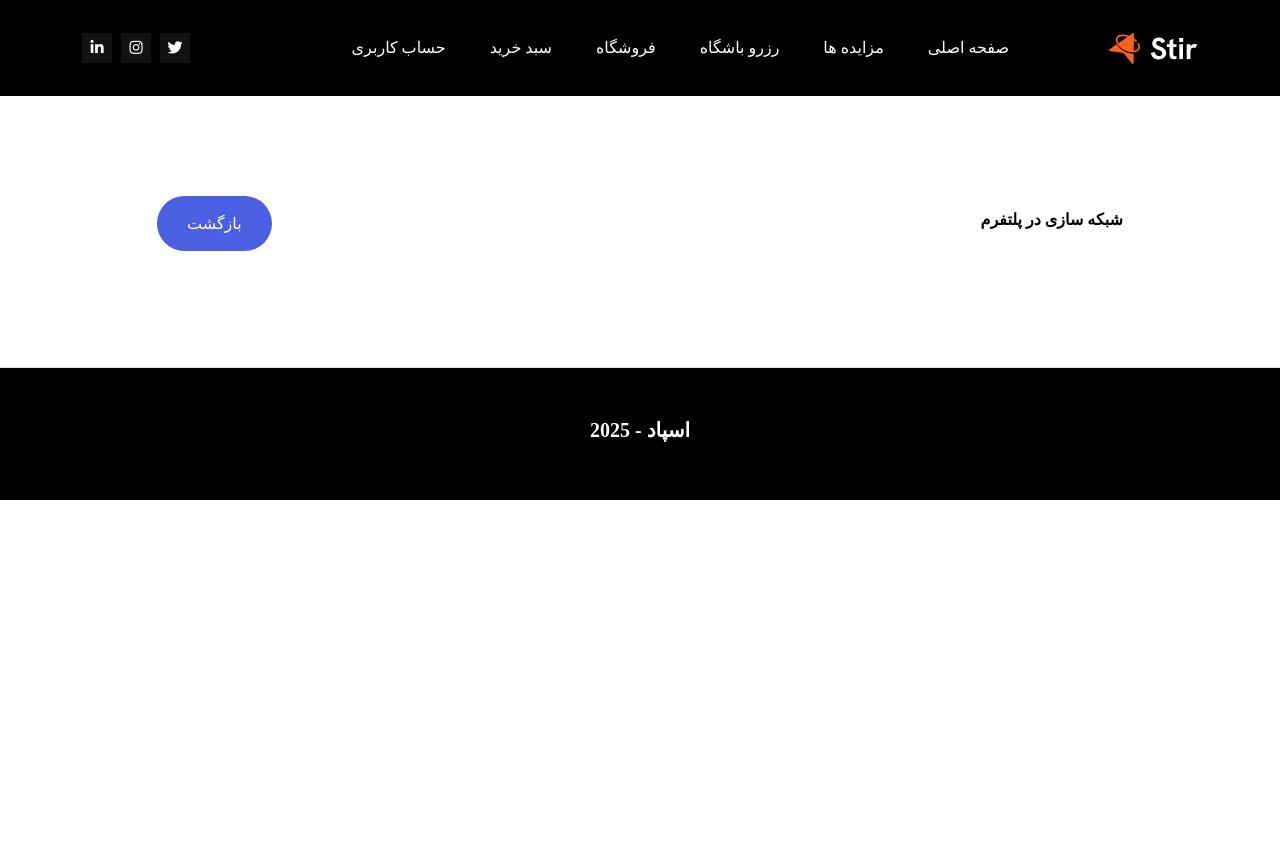
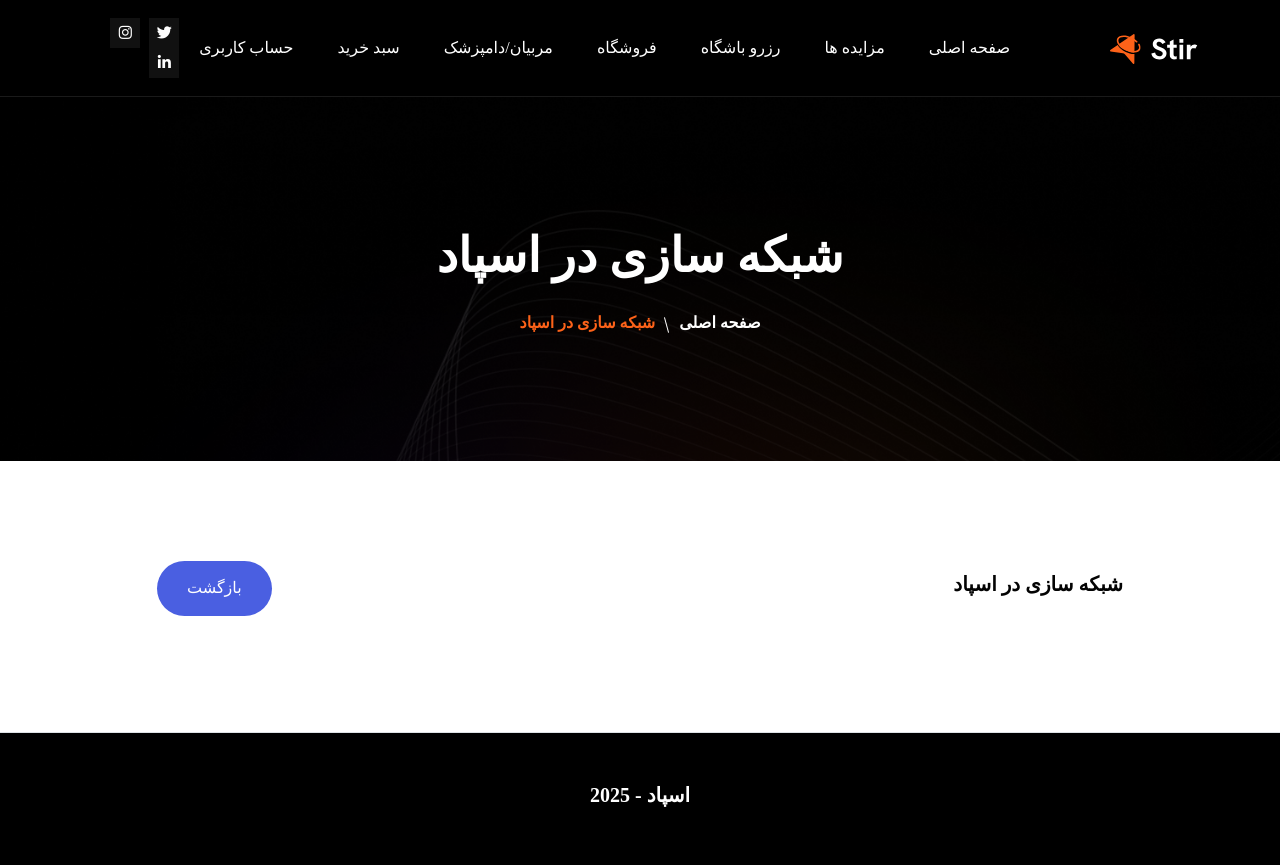
Before and after one commit to AbolfazlAbdi48/aspad, a Django app: page /account/profile/match/ in a window 1280 px wide. Before the commit the page ends 500 px from the top, so only its background shows below. Run offline with Django 5.2, Linux system fonts and the light colour scheme; a user stored in the database is signed in; tables that the repository leaves empty hold one stand-in row (values such as "Sample post"); some libraries are stand-ins or nearby versions; some web fonts are replaced.

Commit message:
Add: coach and vet list

```diff
--- a/account/templates/account/profile_match.html
+++ b/account/templates/account/profile_match.html
@@ -6,19 +6,47 @@
 {% endblock %}
 
 {% block main %}
+    {% with request.resolver_match.url_name as url_name %}
+        <div class="page-banner-area bg-black bg-img"
+             data-background="{% static 'template/images/banner-bg-shape2.png' %}">
+            <div class="container mw-1680">
+                <div class="page-banner-content">
+                    {% if url_name == "coach-List" %}
+                        <h2>مربیان و دامپزشکان</h2>
+                        <ul class="ps-0 mb-0 list-unstyled justify-content-center page-breadcrumb d-flex flex-wrap gap-4">
+                            <li><a href="{% url 'core:home' %}">صفحه اصلی</a></li>
+                            <li><span class="active">مربی</span></li>
+                        </ul>
+                    {% else %}
+                        <h2>شبکه سازی در اسپاد</h2>
+                        <ul class="ps-0 mb-0 list-unstyled justify-content-center page-breadcrumb d-flex flex-wrap gap-4">
+                            <li><a href="{% url 'core:home' %}">صفحه اصلی</a></li>
+                            <li><span class="active">شبکه سازی در اسپاد</span></li>
+                        </ul>
+                    {% endif %}
+                </div>
+            </div>
+        </div>
+
         <div class="sign-in-area ptb-100">
             <div class="container">
                 <div class="row">
                     {#                <div class="col-md-4 col-12">#}
                     {#                    {% include 'account/components/navbar.html' %}#}
                     {#                </div>#}
+                    {% if url_name == "coach-List" %}
+                        <div class="col-12 text-center mb-3">
+                            <h5>مربیان و دامپزشکان اسپاد</h5>
+                        </div>
+                    {% else %}
                         <div class="col-12 d-flex justify-content-between align-items-center mb-3">
-                    <h6>شبکه سازی در پلتفرم</h6>
+                            <h5>شبکه سازی در اسپاد</h5>
                             <a href="/" class="main-btn style-three btn-sm">بازگشت</a>
                         </div>
+                    {% endif %}
                     <div class="col-md-12 col-12">
                         <div class="row">
-                        {% for match in matches.offers_for_user %}
+                            {% for match in object_list %}
                                 <div class="col-md-6 col-12 mb-3">
                                     <div class="card">
                                         {#                                <div class="card-header">#}
@@ -28,7 +56,8 @@
                                             <img src="{% static 'template/images/blank-prof.webp' %}" alt=""
                                                  class="img-fluid rounded-5 me-3" width="100" height="100">
                                             <div class="text-center text-md-start">
-                                            <p class="mb-1">{{ match.user.get_full_name }}</p>
+                                                <p class="mb-1">{{ match.user.get_full_name }}
+                                                    - {{ match.get_role_display }}</p>
                                                 <p class="mb-1">{{ match.user.username }}</p>
                                                 <p class="my-2">
                                                     خدمات:
@@ -54,4 +83,5 @@
                 </div>
             </div>
         </div>
+    {% endwith %}
 {% endblock %}
--- a/account/views.py
+++ b/account/views.py
@@ -138,6 +138,7 @@ def profile_match_view(request):
     """
     matches = find_matches_for_user(request.user)
     context = {
+        'object_list': matches['offers_for_user'],
         'matches': matches
     }
     return render(request, "account/profile_match.html", context)
--- a/core/templates/base/base.html
+++ b/core/templates/base/base.html
@@ -58,6 +58,9 @@
                         </li>
                         <li class="nav-item">
                             <a href="{% url 'shop:product-list' %}" class="nav-link dropdown-toggle">فروشگاه</a>
+                        </li>
+                        <li class="nav-item">
+                            <a href="{% url 'core:coach-List' %}" class="nav-link dropdown-toggle">مربیان/دامپزشک</a>
                         </li>
                         <li class="nav-item">
                             <a href="{% url 'shop:cart' %}" class="nav-link dropdown-toggle">سبد خرید</a>
--- a/core/urls.py
+++ b/core/urls.py
@@ -1,9 +1,10 @@
 from django.urls import path
 
-from core.views import home, search_view
+from core.views import home, search_view, CoachListView
 
 app_name = "core"
 urlpatterns = [
     path("", home, name="home"),
     path("search/", search_view, name="search-view"),
+    path("coach/", CoachListView.as_view(), name="coach-List"),
 ]
```
Also changed, not shown: account/templates/account/user_auction_form.html (+11 -5 lines), core/views.py (+8 -0 lines). Lines whose indentation alone changed are shown as unchanged.
